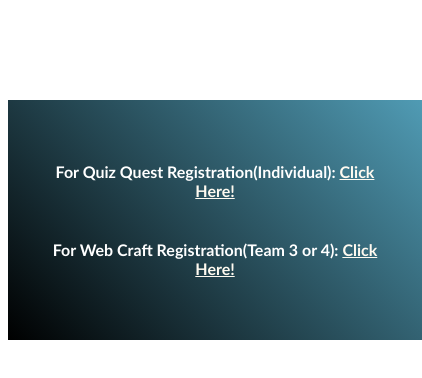
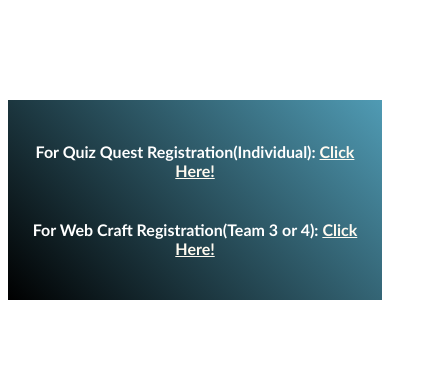
Before and after one commit to Bandarupallipavani/Event-links, a plain HTML site: page index.html in a window 390 px wide. Shown: the whole page, 422 px wide, since content can reach past the window. Drawn offline with Linux system fonts and the light colour scheme.

Commit message:
Update index.html

```diff
--- a/index.html
+++ b/index.html
@@ -30,7 +30,6 @@
                 flex-direction: column;
                 justify-content: center;
                 text-align: center;
-                padding: 20px
                 }
                 .main label{
                     padding: 20px;
```
